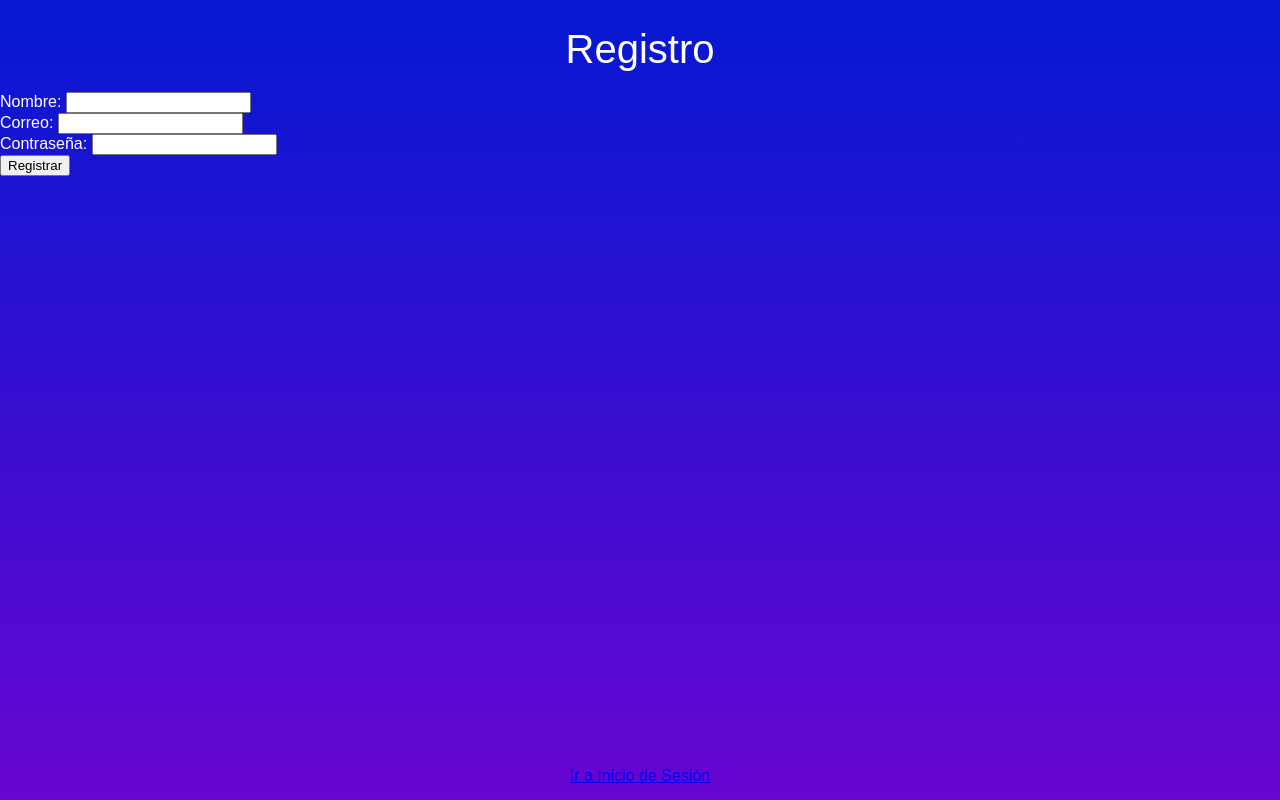
After one commit to Armando-T-T/PIA-Lenguajes-Modernos-APP-WEB, a Flask app: page /registro in a window 1280 px wide. The commit adds this page. Run offline with Flask 2, Linux system fonts and the light colour scheme; parts of the project's set-up code (start-up, migrations or seed data) failed here and were passed over.

Commit message:
Registro FUNCIONAL

```diff
--- a/ProyectoWEB/ProyectoWEB/templates/InicioSesion.html
+++ b/ProyectoWEB/ProyectoWEB/templates/InicioSesion.html
@@ -28,7 +28,7 @@
 
                 <div class="button-group">
                     <button type="submit">Iniciar Sesión</button>
-                    <a href="/registro">Registrarse</a>
+                    <a href="{{ url_for('registro') }}">Regístrate</a>
                 </div>
             </form>
         </div>
--- /dev/null
+++ b/ProyectoWEB/ProyectoWEB/templates/registro.html
@@ -0,0 +1,38 @@
+<!DOCTYPE html>
+<html lang="en">
+
+<head>
+    <meta charset="UTF-8">
+    <meta name="viewport" content="width=device-width, initial-scale=1.0">
+    <link rel="stylesheet" type="text/css" href="/static/content/styles.css">
+    <title>Registro</title>
+</head>
+
+<body>
+
+    <div class="text-center">
+        <h1>Registro</h1>
+    </div>
+
+    <form action="{{ url_for('registro') }}" method="post">
+        <label for="nombre">Nombre:</label>
+        <input type="text" id="nombre" name="nombre" required><br>
+
+        <label for="correo">Correo:</label>
+        <input type="email" id="correo" name="correo" required><br>
+
+        <label for="constrasena">Contraseña:</label>
+        <input type="password" id="contrasena" name="contrasena" required><br>
+
+        <button type="submit">Registrar</button>
+    </form>
+
+    <br>
+
+    <div class="btn">
+        <a href="{{ url_for('inicioSesion') }}">Ir a Inicio de Sesión</a>
+    </div>
+
+</body>
+
+</html>
--- a/ProyectoWEB/ProyectoWEB/views.py
+++ b/ProyectoWEB/ProyectoWEB/views.py
@@ -1,20 +1,21 @@
-"""
-Routes and views for the flask application.
-"""
+from datetime import datetime
+from flask import render_template, request, redirect, url_for
+from flask_sqlalchemy import SQLAlchemy
+from ProyectoWEB import app
 
-from datetime import datetime
-from flask import render_template
-from ProyectoWEB import app
-from flask import Flask
-from flask import render_template, request
-from flaskext.mysql import MySQL
+app.config['SQLALCHEMY_DATABASE_URI'] = 'mysql://root:@localhost/sistema'
+app.config['SQLALCHEMY_TRACK_MODIFICATIONS'] = False
+db = SQLAlchemy(app)
 
-
+class Usuario(db.Model):
+    id_Usuario = db.Column(db.Integer, primary_key=True)
+    Nombre = db.Column(db.String(255))
+    correo = db.Column(db.String(255), unique=True)
+    contrasena = db.Column(db.String(255))
 
 @app.route('/')
 @app.route('/home')
 def home():
-    """Renders the home page."""
     return render_template(
         'index.html',
         title='Bienvenido',
@@ -23,7 +24,6 @@ def home():
 
 @app.route('/contact')
 def contact():
-    """Renders the contact page."""
     return render_template(
         'contact.html',
         title='Contact',
@@ -33,7 +33,6 @@ def contact():
 
 @app.route('/about')
 def about():
-    """Renders the about page."""
     return render_template(
         'about.html',
         title='About',
@@ -41,12 +40,35 @@ def about():
         message='Your application description page.'
     )
 
+@app.route('/inicioSesion', methods=['GET', 'POST'])
+def inicioSesion():
+    if request.method == 'POST':
+        correo = request.form['correo']
+        contrasena = request.form['contrasena']
 
-@app.route('/inicioSesion')
-def inicioSesion():
-    """Renders the inicioS page."""
-    return render_template(
-        'inicioSesion.html',
-        title='Inicia Sesion',
-        year=datetime.now().year,
-    )
+        usuario = Usuario.query.filter_by(correo=correo, contrasena=contrasena).first()
+
+        if usuario:
+            return redirect(url_for('home'))
+        else:
+            return render_template('inicioSesion.html', title='Inicia Sesion', year=datetime.now().year)
+    return render_template('inicioSesion.html', title='Inicia Sesion', year=datetime.now().year)
+
+@app.route('/registro', methods=['GET', 'POST'])
+def registro():
+    try:
+        if request.method == 'POST':
+            nombre = request.form['nombre']
+            correo = request.form['correo']
+            contrasena = request.form['contrasena']  # Asegúrate de que el nombre de la columna sea correcto
+
+            nuevo_usuario = Usuario(Nombre=nombre, correo=correo, contrasena=contrasena)
+            db.session.add(nuevo_usuario)
+            db.session.commit()
+
+            return redirect(url_for('home'))
+
+        return render_template('registro.html', title='Regístrate', year=datetime.now().year)
+
+    except Exception as e:
+        return f"Error en el servidor: {str(e)}", 500  # Devuelve un código de estado 500 (Internal Server Error)
```
